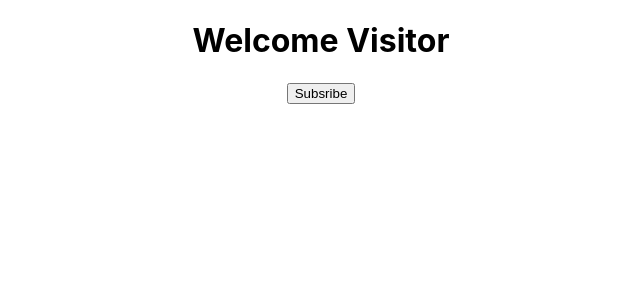
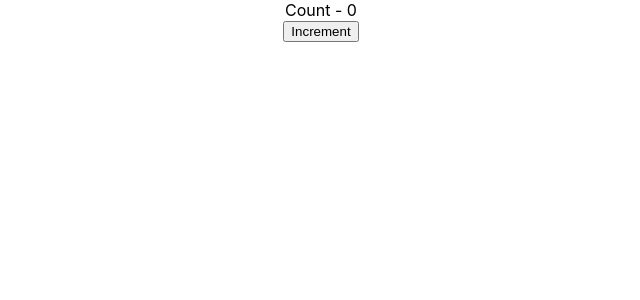
Before and after one commit to PragatiVerma18/Introduction-to-ReactJS, a React (Create React App) app in the folder hello-world/: page / in a window 1280 px wide. Shown: the top 300 px of the page, without its empty margins (319-959 px from the left). Built offline with nearby package versions, Linux system fonts and the light colour scheme.

Commit message:
added increment in counter

```diff
--- a/hello-world/src/App.js
+++ b/hello-world/src/App.js
@@ -5,11 +5,13 @@
 import Welcome from './components/Welcome'
 import Hello from './components/Hello'
 import Message from './components/Message'
+import Counter from './components/Counter'
 class App extends Component {
   render(){
   return (
     <div className="App">
-      <Message/>
+      <Counter/>
+      {/* <Message/> */}
 
        {/* <Greet name="Bruce" heroName="Batman"><p>This is children props</p></Greet>
        <Greet name="Clark" heroName="Superman">
--- /dev/null
+++ b/hello-world/src/components/Counter.js
@@ -0,0 +1,33 @@
+import React, { Component } from 'react'
+
+class Counter extends Component {
+
+  constructor(props) {
+    super(props)
+
+    this.state = {
+       count: 0
+    }
+  }
+
+  increment(){
+    // this.state.count = this.state.count +  1
+    // console.log(this.state.count)
+    this.setState({
+      count: this.state.count + 1
+    })
+  }
+
+  render() {
+    return (
+      <div>
+      <div>
+        Count - {this.state.count}
+      </div>
+      <button onClick={()=> this.increment()}>Increment</button>
+      </div>
+    )
+  }
+}
+
+export default Counter
```
